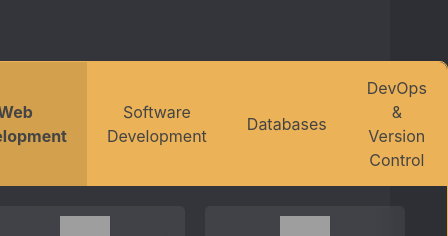
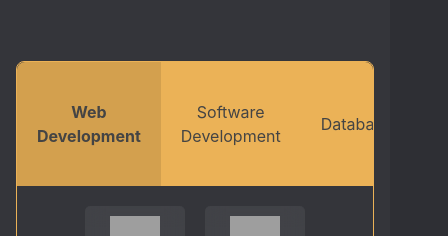
Before and after one commit to dylanmsql/portfolio, a Svelte app: page / in a window 390 px wide. Shown: the part 1299-1535 px from the top of the page, 448 px wide, since content can reach past the window. Built offline with nearby package versions, Linux system fonts and the light colour scheme; grey boxes are pictures that could not be loaded.

Commit message:
Skill section is responsive

```diff
--- a/src/components/SkillCard.svelte
+++ b/src/components/SkillCard.svelte
@@ -9,7 +9,7 @@
 
 <style>
     .skill-card {
-        width: 200px;
+        width: 150px;
         display: flex;
         flex-direction: column;
         align-items: center;
@@ -30,4 +30,10 @@
         max-width: 50px;
         max-height: 50px;
     }
+
+    @media (max-width: 768px) {
+        .skill-card {
+            width: 100px;
+        }
+    }
 </style>
--- a/src/layouts/section/skills/Skills.svelte
+++ b/src/layouts/section/skills/Skills.svelte
@@ -88,7 +88,7 @@
         flex-direction: column;
         justify-content: center;
         align-items: center;
-        width: 50%;
+        width: 60%;
         padding: 50px 0;
     }
 
@@ -103,13 +103,22 @@
     .browser-frame {
         border: 1px solid #ebb257;
         border-radius: 8px;
+        width: 100%;
+        height: 100%;
     }
 
-    /* Style for Tabs */
     .browser-tabs {
         display: flex;
         background-color: #ebb257;
         border-radius: 8px 8px 0 0;
+        overflow: scroll;
+
+        -ms-overflow-style: none;
+        scrollbar-width: none;
+
+        &::-webkit-scrollbar {
+            display: none;
+        }
     }
 
     .tab {
@@ -127,7 +136,6 @@
         font-weight: bold;
     }
 
-    /* Style for Content Area */
     .content-area {
         display: flex;
         flex-wrap: wrap;
@@ -135,4 +143,16 @@
         gap: 20px;
         padding: 20px;
     }
+
+    @media (max-width: 1024px) {
+        .skills-wrapper {
+            width: 80%;
+        }
+    }
+
+    @media (max-width: 768px) {
+        .skills-wrapper {
+            width: 100%;
+        }
+    }
 </style>
```
